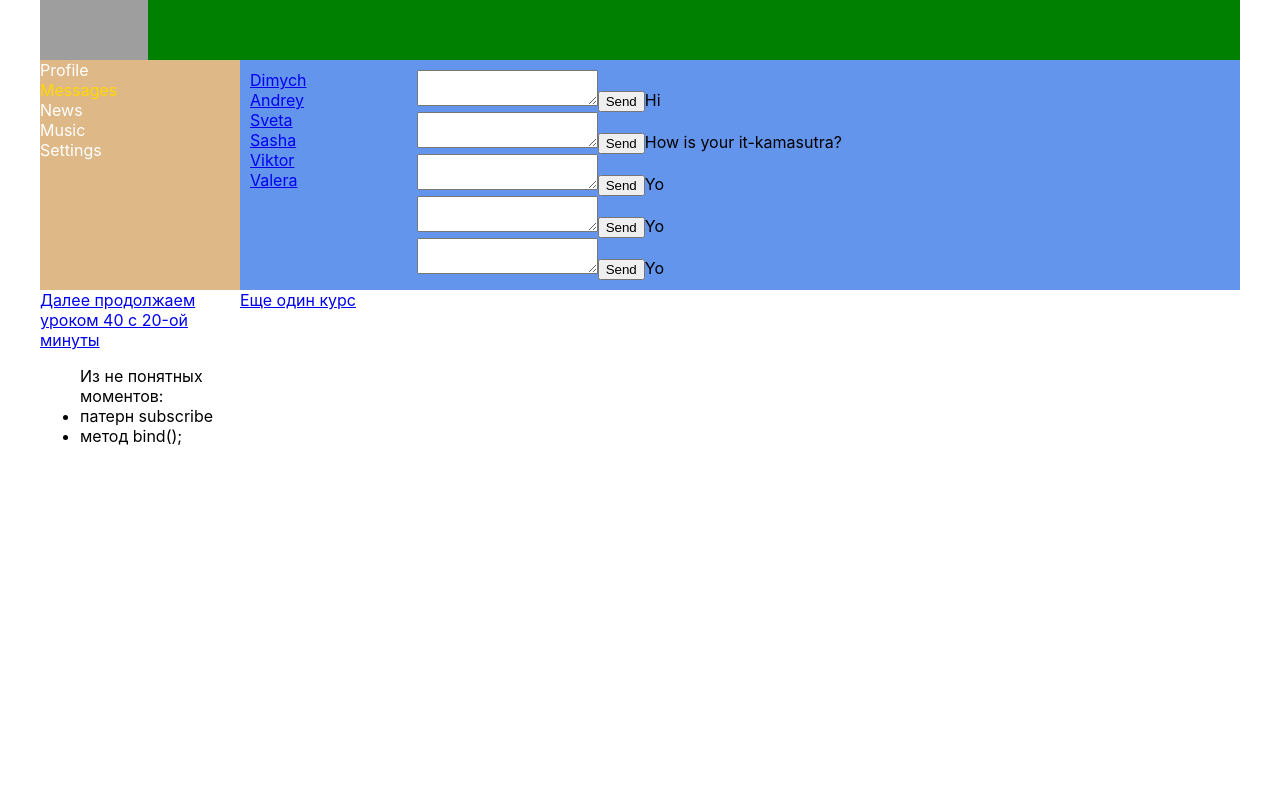
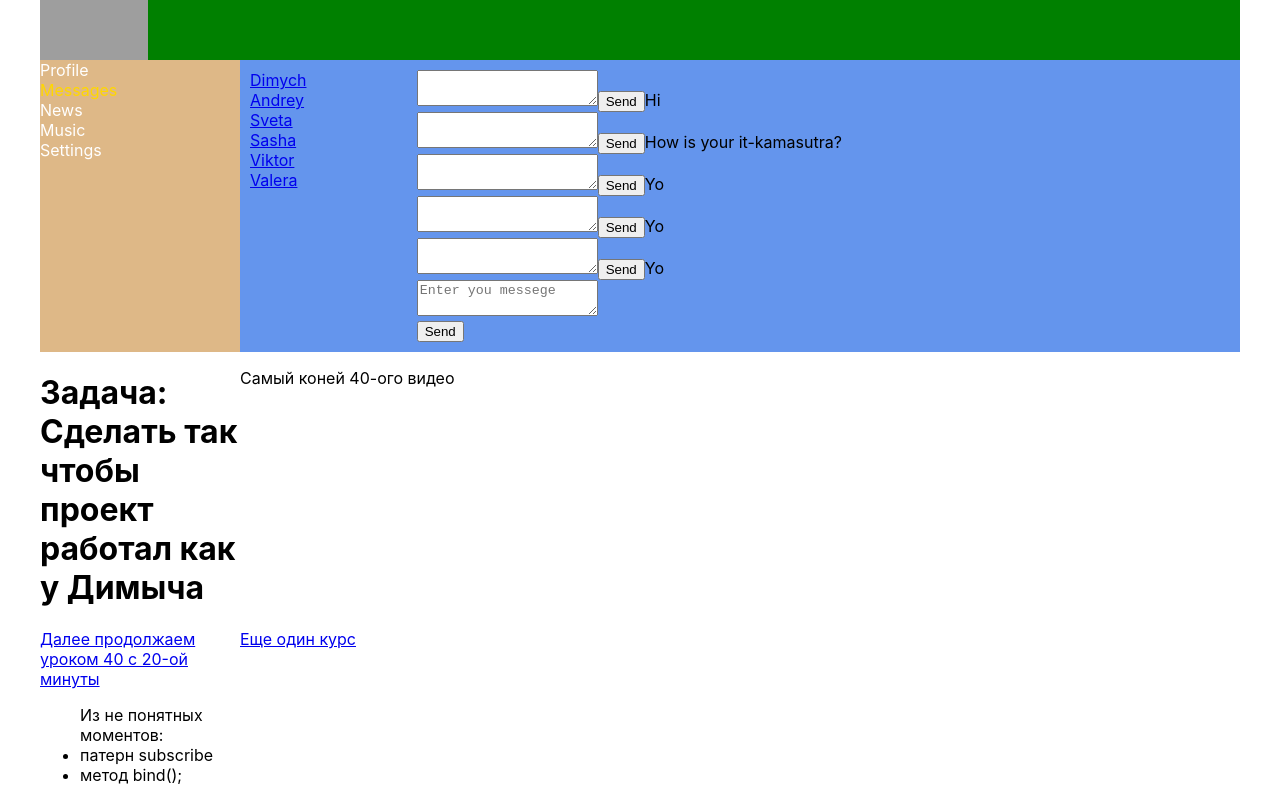
Before and after one commit to Alex12k/react-way-of-samurai, a React (Create React App) app: page /dialogs in a window 1280 px wide. Built offline with nearby package versions, Linux system fonts and the light colour scheme; grey boxes are pictures that could not be loaded.

Commit message:
Довести видео 40 до готовности

```diff
--- a/src/App.js
+++ b/src/App.js
@@ -19,6 +19,7 @@
             <div className="app-wrapper">
                 <Header/>
                 <Navbar/>
+
                 <div className="app-wrapper-content">
                     <Routes>
                         <Route  path='/profile'  element={<Profile
@@ -26,7 +27,12 @@
                                     dispatch={props.dispatch}
                                 />}/>
 
-                        <Route exact path='/dialogs'  element={<Dialogs state={props.state.dialogsPage}/>}/>
+
+                        <Route exact path='/dialogs'  element={
+
+                            <Dialogs store = {props.store}/>}
+
+                        />
 
                         <Route       path='/news'     element={<News/>}/>
                         <Route       path='/music'    element={<Music/>}/>
@@ -35,9 +41,19 @@
                 </div>
 
 
-            <a target="_blank" href={'https://www.youtube.com/watch?v=TUcn_vPHfxU'}>
+
+
+                <h1>
+                    Задача:
+                    Сделать так чтобы проект работал как у Димыча
+                </h1>
+                <p>Самый коней 40-ого видео</p>
+
+
+
+                <a target="_blank" href={'https://www.youtube.com/watch?v=TUcn_vPHfxU'}>
                     Далее продолжаем уроком 40 c 20-ой минуты
-             </a>
+                </a>
 
 
 
--- a/src/components/Dialogs/Dialogs.jsx
+++ b/src/components/Dialogs/Dialogs.jsx
@@ -2,14 +2,28 @@
 import s from './Dialogs.module.css';
 import DialogsItem from "./DialogItem/DialogsItem";
 import Message from "./Message/Message";
+import { sendMessageCreater, updateNewMessageBodyCreator } from '../../redux/state';
 
 
 
 const Dialogs = (props) => {
 
+    let state = props.store.getState().dialogsPage;
 
-    let dialogsElements  = props.state.dialogs.map(     d => <DialogsItem name={d.name} id={d.id} key={d.id}/>);
-    let messagesElements = props.state.messages.map(    m => <Message message={m.message} key={m.id}/>);
+    let dialogsElements     = state.dialogs.map(          d => <DialogsItem name={d.name} id={d.id} key={d.id}/>);
+    let messagesElements    = state.messages.map(         m => <Message message={m.message} key={m.id}/>);
+    let newMessageBody      = state.newMessageBody;
+
+
+    let onSendMessageClick  =  () => {
+        props.store.dispatch(sendMessageCreater());
+    }
+
+    let onNewMessageChange  =  (e) => {
+       let body = e.target.value;
+        props.store.dispatch(updateNewMessageBodyCreator(body));
+    }
+
 
 
     return (
@@ -21,7 +35,19 @@
             </div>
 
             <div className={s.messages}>
-                {messagesElements}
+
+                <div>
+                    {messagesElements}
+                </div>
+
+                <div>
+                    <div>
+                        <textarea
+                        value={newMessageBody}
+                        onChange={onNewMessageChange}
+                        placeholder='Enter you messege'></textarea></div>
+                    <div><button onClick={ onSendMessageClick }>Send</button></div>
+                </div>
             </div>
 
 
--- a/src/index.js
+++ b/src/index.js
@@ -14,7 +14,7 @@
 let rerenderEntireTree = (state) => {
     root.render(
         <BrowserRouter>
-            <App state={state}  dispatch={store.dispatch.bind(store)}/>
+            <App state={state}  dispatch={store.dispatch.bind(store)}   store={store}/>
         </BrowserRouter>
     );
 }
--- a/src/redux/state.js
+++ b/src/redux/state.js
@@ -39,7 +39,7 @@
                 { id: 5, message: 'Yo' }
             ],
 
-            newMessageBody: "",
+            newMessageBody: '',
 
         },
 
@@ -83,9 +83,10 @@
             this._callSubscriber(this._state);
         }
 
-        else if(action.type === 'UPDATE_NEW_MESSAGE_BODY'){
+        else if(action.type === 'SEND_MESSAGE'){
             let body = this._state.dialogsPage.newMessageBody;
             this._state.dialogsPage.newMessageBody = '';
+            this._state.dialogsPage.messages.push({ id: 6, message: body });
             this._callSubscriber(this._state);
         }
 
@@ -104,6 +105,15 @@
         newText: text
 })
 
+// Стрелочная функция возвращает объект
+export const sendMessageCreater = () => ({type: SEND_MESSAGE})
+
+// Стрелочная функция возвращает объект
+export const updateNewMessageBodyCreator = (body) => ({
+        type: UPDATE_NEW_MESSAGE_BODY,
+        body: body
+})
+
 
 export default store;
 window.store = store;
```
